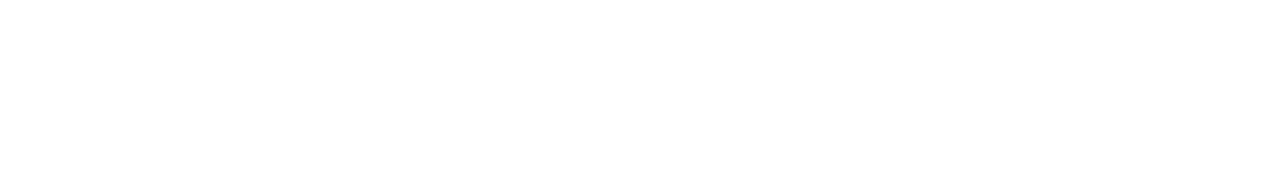
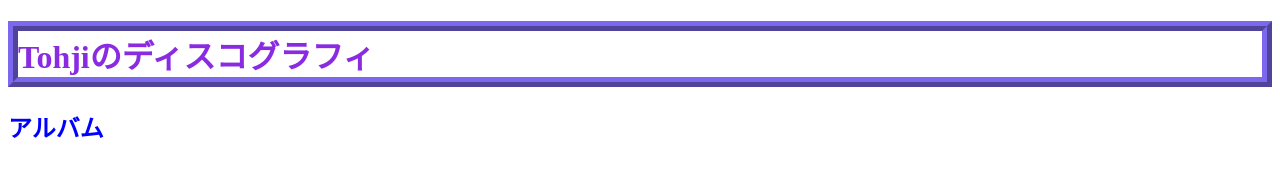
Before and after one commit to masudakaiki/kotogara-zenki, a plain HTML site: page a.html in a window 1280 px wide. Drawn offline with Linux system fonts and the light colour scheme.

Commit message:
Update a.html

```diff
--- a/a.html
+++ b/a.html
@@ -8,6 +8,8 @@
 </head>
 
 <body>
+  <h1>Tohjiのディスコグラフィ</h1>
+   <h2>アルバム</h2>
 
 </body>
 </html>
```
